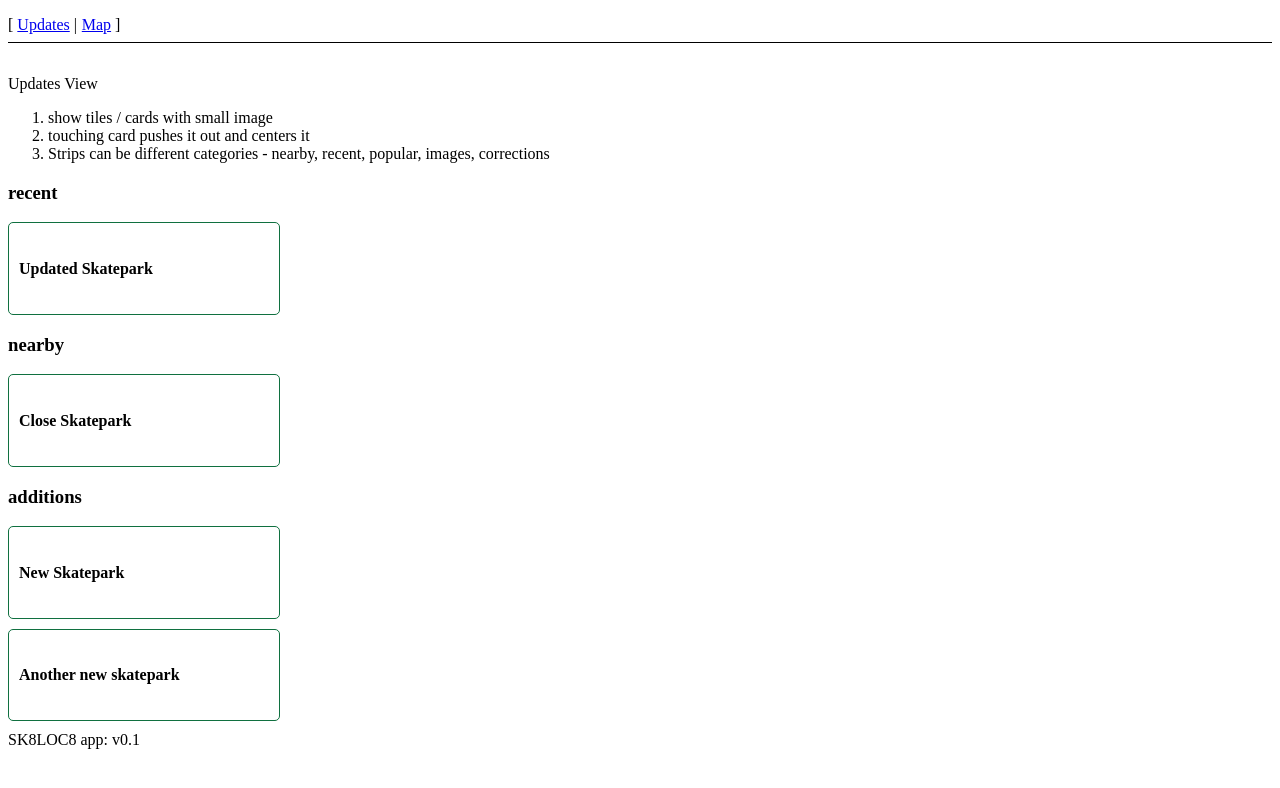
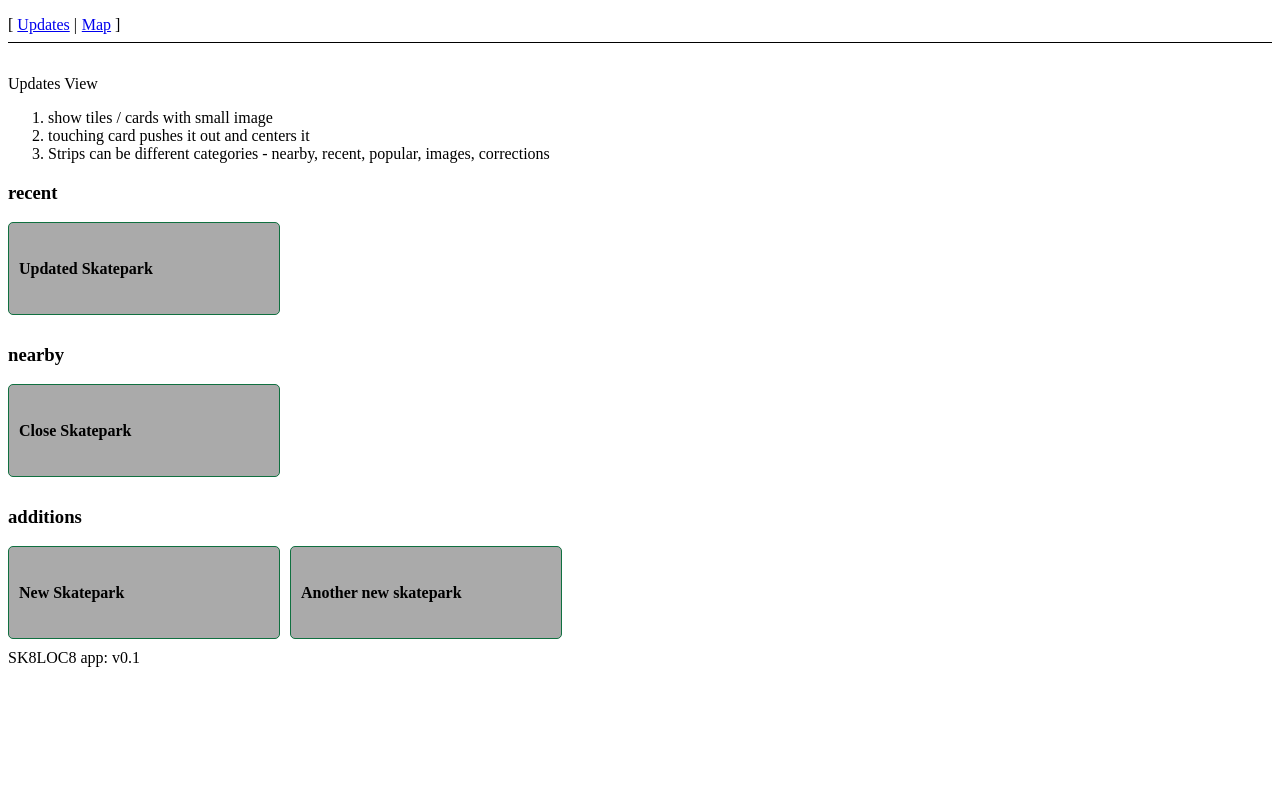
Before and after one commit to GuyHarwood/sk8, a plain HTML site: page app/index.html in a window 1280 px wide. Drawn offline with Linux system fonts and the light colour scheme.

Commit message:
css for update cards

```diff
--- a/app/css/app.css
+++ b/app/css/app.css
@@ -29,19 +29,14 @@
   padding: 0;
 }
 
-.updateCard:hover {
--webkit-box-shadow: 0 0 15px rgba(16, 112, 64, 0.5);
--moz-box-shadow: 0 0 15px rgba(16, 112, 64, 0.5);
-box-shadow: 0 0 15px rgba(16, 112, 64, 0.5);
-cursor: pointer !important;
-}
-
 .updateCard {
-min-width: 150px;
+  display: inline-block;
+  min-width: 250px;
   max-width: 250px;
   margin-bottom: 10px;
+  margin-right: 10px;
   padding: 15px 10px;
-background: white;
+  background: #AAA;
   -webkit-border-radius: 5px;
   -moz-border-radius: 5px;
   -ms-border-radius: 5px;
@@ -49,3 +44,10 @@ background: white;
   border-radius: 5px;
   border: 1px solid #107040;
 }
+
+.updateCard:hover {
+  -webkit-box-shadow: 0 0 15px rgba(16, 112, 64, 0.5);
+  -moz-box-shadow: 0 0 15px rgba(16, 112, 64, 0.5);
+  box-shadow: 0 0 15px rgba(16, 112, 64, 0.5);
+  cursor: pointer !important;
+}
--- a/app/partials/updates.html
+++ b/app/partials/updates.html
@@ -5,7 +5,7 @@
 	<li>Strips can be different categories - nearby, recent, popular, images, corrections</li>
 </ol>
 <div id="updatesContainer" data-ng-controller="updatesController">
-	<div id="recentUpdates" class="row" data-ng-repeat="updateType in updateTypes">
+	<div class="updates" data-ng-repeat="updateType in updateTypes">
 		<h3>{{ updateType }}</h3>
 		<article class="updateCard" data-ng-repeat="park in updates | filter:{updateType:updateType}">
 			<h4>{{ park.name }}</h4>
```
Lines whose indentation alone changed are shown as unchanged.
